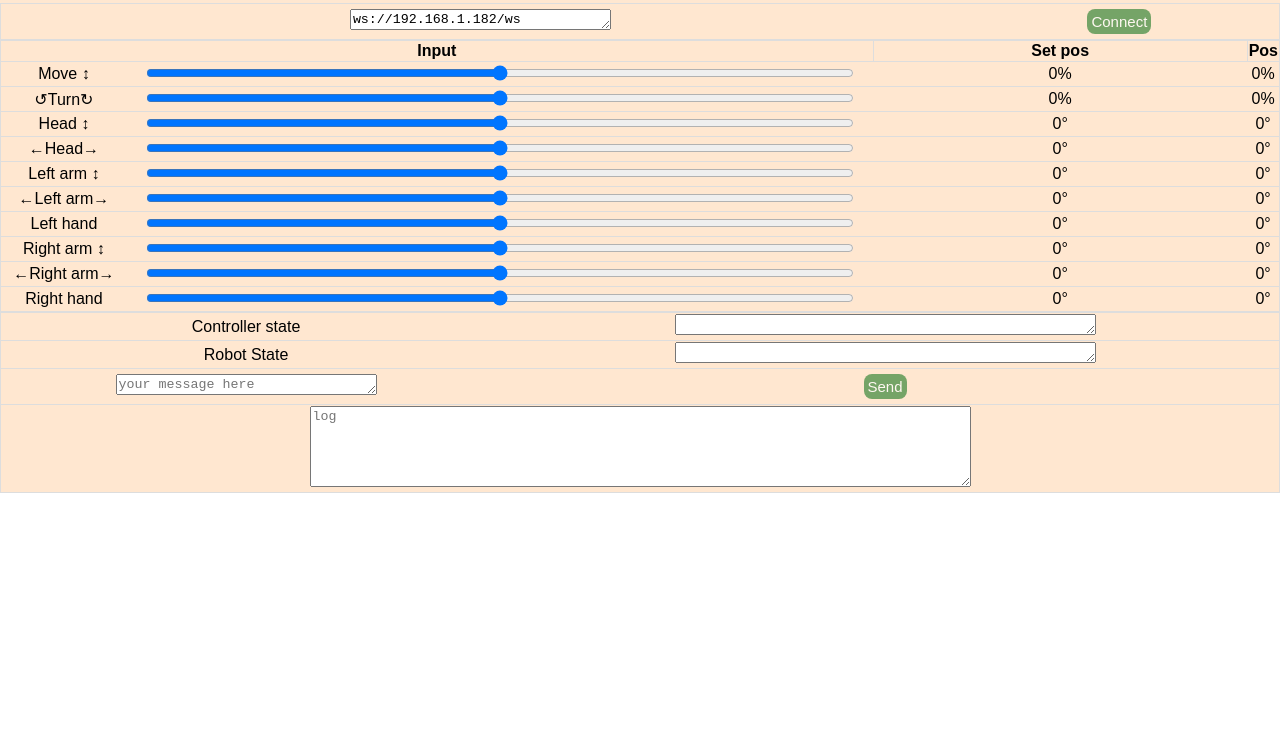
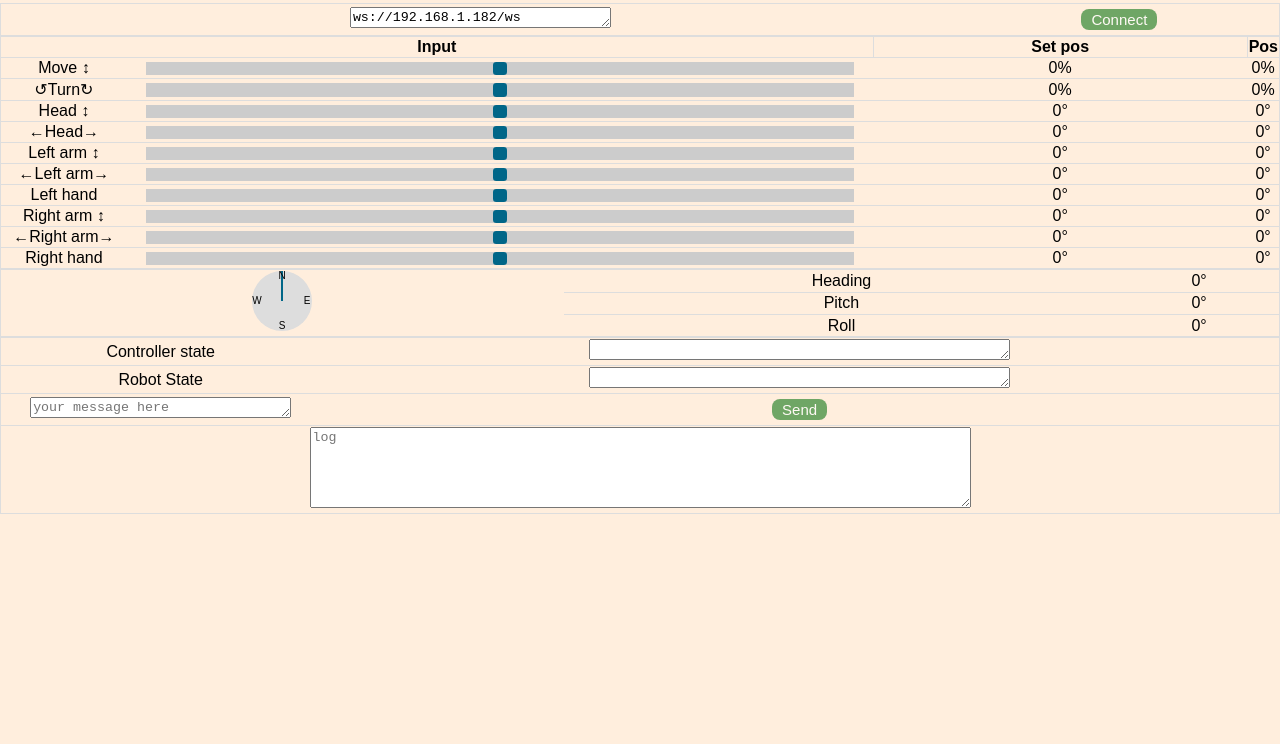
Before and after one commit to DIYEmbeddedSystems/wall-e, a plain HTML site: page data/walle.html in a window 1280 px wide. Shown: the part 56-800 px from the top of the page. Drawn offline with Linux system fonts and the light colour scheme.

Commit message:
HTML remote update, SVG heading compass

```diff
--- a/data/walle.html
+++ b/data/walle.html
@@ -7,7 +7,6 @@
     <link rel="icon" href="data:,">
     <style>
     html {
-      background-color: #ffffff;
       overflow:hidden;
       text-align:center;
     }
@@ -15,8 +14,8 @@
       font-family: Arial, Calibri;
       width: 100%;
       margin: 0px;
-      color: #000000;
-      background-color:#ffe7d0;
+      color: #000;
+      background-color:#fed;
       padding: 0px;
       height: 100%;
     }
@@ -24,7 +23,7 @@
     .btn {
       border: none;
       color: #ffffff;
-      padding: 4px 4px;
+      padding: 2px 10px;
       font-size: 15px;
       text-align: center;
       text-decoration: none;
@@ -35,11 +34,11 @@
     }
 
     .btn.red {
-      background-color: #873b3b;
+      background-color: #833;
     }
 
     .btn.green {
-      background-color: #3b883b;
+      background-color: #383;
     }
 
     .btn:hover {
@@ -48,6 +47,20 @@
 
     input[type=range] {
       width: 95%;
+      height: 1.5 em;
+      -webkit-appearance: none;
+      background:  #ccc;
+      overflow: hidden;
+      outline: none;
+      display: block;
+      margin: auto;
+    }
+    input::-webkit-slider-thumb {
+      -webkit-appearance: none;
+      width: 1em;
+      height: 1em;
+      border-radius: 25%;
+      background: #068;
     }
 
     input[type=range].vertical {
@@ -100,7 +113,7 @@
           Move &varr;
         </td>
         <td width="60%">
-          <input class="range" type="range" id="inputFwd" min="-100" max="100" value="0" oninput="inputChange()" onchange="stopMove()">
+          <input class="custom-slider" type="range" id="inputFwd" min="-100" max="100" value="0" oninput="inputChange()" onchange="stopMove()">
         </td>
         <td>
           <span id="cmdFwd">0&percnt;</span>
@@ -241,13 +254,50 @@
           <span id="feedbackRH">0&deg;</span>
         </td>
       </tr>
-
-
     </table>
 
     <table>
       <tr>
+        <td rowspan="3">
+          <svg xmlns="http://www.w3.org/2000/svg" viewBox="-30 -30 60 60" width="60" height="60">
+            <g id="compass">
+            <circle cx="0" cy="0" r="30" stroke="black" stroke-width="0" fill="#dddddd"/>
+            <line x1="0" y1="0" x2="0" y2="-30" stroke="#068" stroke-width="2"/>
+            </g>
+            <text x="0" y="-25" font-size="10" dominant-baseline="middle" text-anchor="middle">N</text>
+            <text x="25" y="0" font-size="10" dominant-baseline="middle" text-anchor="middle">E</text>
+            <text x="0" y="25" font-size="10" dominant-baseline="middle" text-anchor="middle">S</text>
+            <text x="-25" y="0" font-size="10"dominant-baseline="middle" text-anchor="middle">W</text>
+          </svg>
+        </td>
         <td>
+          Heading
+        </td>
+        <td>
+          <span id="feedbackYaw">0&deg;</span>
+        </td>
+      </tr>
+      <tr>
+        <td>
+          Pitch
+        </td>
+        <td>
+          <span id="feedbackPitch">0&deg;</span>
+        </td>
+      </tr>
+      <tr>
+        <td>
+          Roll
+        </td>
+        <td>
+          <span id="feedbackRoll">0&deg;</span>
+        </td>
+      </tr>
+    </table>
+
+    <table>
+      <tr>
+        <td width="25%">
           Controller state
         </td>
         <td>
@@ -277,8 +327,6 @@
       </tr>
     </table>
 
-
-
   </body>
 
   <script>
@@ -293,6 +341,8 @@ var sendBtn = document.getElementById("sendBtn");
 var controllerStateTxt = document.getElementById("controllerStateTxt");
 var robotStateTxt = document.getElementById("robotStateTxt");
 
+var compassSvg = document.getElementById("compass");
+
 var degreesOfFreedom = [
     "Fwd", "Turn",          /* Move: forward/backward and left/right */
     "HdUp", "HdLR",         /* Head: up/down, left/right */
@@ -300,9 +350,13 @@ var degreesOfFreedom = [
     "RAUp", "RALR", "RH"    /* Right arm: up/down, left/right, hand open/close */
 ];
 
+var attitudes = ["Yaw", "Pitch", "Roll"];
+
 var inputSlidersList = degreesOfFreedom.map(dofName => {return document.getElementById("input" + dofName)});
 var setposTextList = degreesOfFreedom.map(dofName => {return document.getElementById("cmd" + dofName)});
 var feedbackTextList = degreesOfFreedom.map(dofName => {return document.getElementById("feedback" + dofName)});
+
+var feedbackAttitudeList = attitudes.map(attName => {return document.getElementById("feedback" + attName)});
 
 var socket = undefined;
 
@@ -355,6 +409,12 @@ function handleMessage(msg) {
     }
     for (var i = 0; i < 8; i++) {
       feedbackTextList[2 + i].innerHTML = robotState.servos[i] + "&deg;";
+    }
+    if (robotState.attitude != undefined) {
+      for (var i = 0; i < 3; i++) {
+        feedbackAttitudeList[i].innerHTML = robotState.attitude[i] + "&deg;";
+      }
+      compassSvg.setAttribute('transform', 'rotate(' + robotState.attitude[0] + ')');
     }
   }
   socket.send(JSON.stringify(controllerState));
```
Also changed, not shown: 1 other file.
